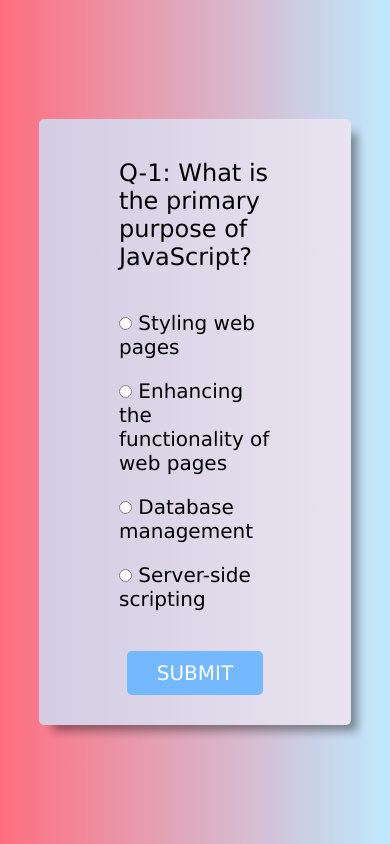
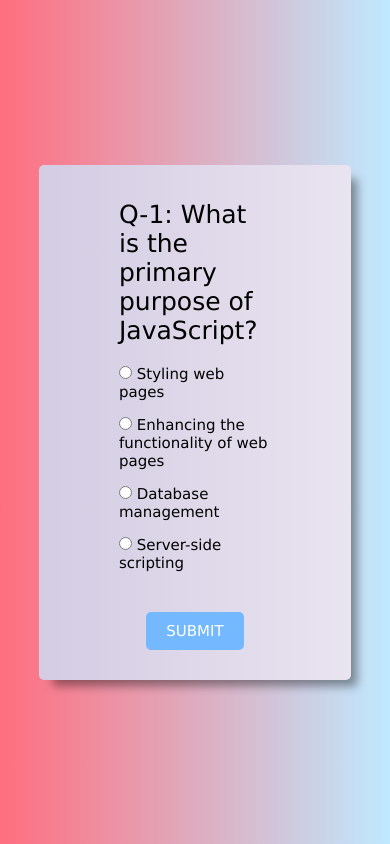
Before and after one commit to himanshusingh9793/Quiz-app, a plain HTML site: page index.html in a window 390 px wide. Drawn offline with Linux system fonts and the light colour scheme.

Commit message:
Update style.css

```diff
--- a/style.css
+++ b/style.css
@@ -90,3 +90,31 @@
 .scoreArea {
   display: none;
 }
+
+@media(max-width:500px){
+  .inner-div h2 {
+    font-size: 25px;
+    font-weight: 400;
+    margin: 5px 0 20px 0;
+
+  }
+
+  .inner-div li {
+    margin-top: 15px;
+    font-size: 15px;
+
+  }
+  .btn {
+    padding: 10px 20px;
+    font-size: 15px;
+  }
+  #showscore h3 {
+    font-size: 16px;
+    text-align: center;
+  }
+  #showscore .btn {
+    margin-top: 1rem;
+    font-size: 13px;
+
+  }
+}
```
